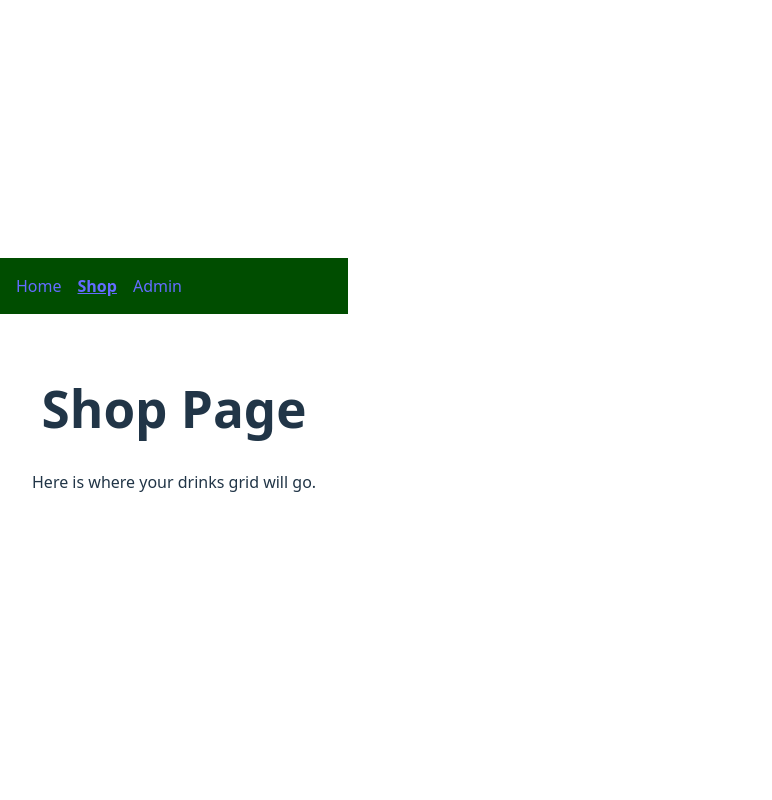
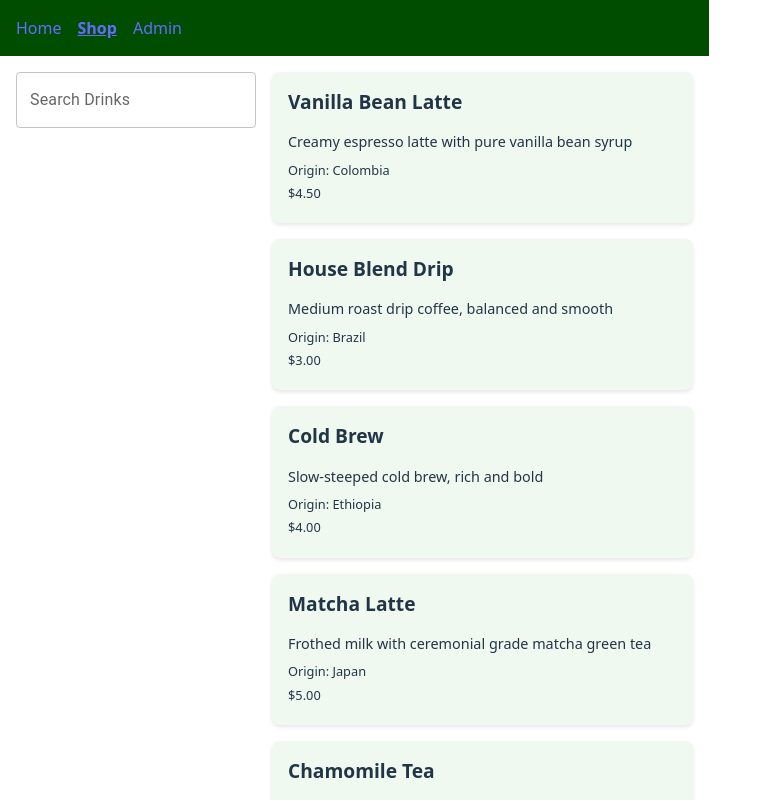
Before and after one commit to Andrew-Snyder627/drink-barista-app, a React (Vite) app: page /shop in a window 1280 px wide. Shown: the top 800 px of the page, without its empty margins (0-772 px from the left). Built offline with nearby package versions, Linux system fonts and the light colour scheme; data requests are answered from the project's data file.

Commit message:
Builds out shop tab functionality & resolves bug with fetching data

```diff
--- a/src/components/FilterSidebar/FilterSidebar.jsx
+++ b/src/components/FilterSidebar/FilterSidebar.jsx
@@ -0,0 +1,19 @@
+import React from "react";
+import TextField from "@mui/material/TextField";
+import styles from "./FilterSidebar.module.css";
+
+function FilterSidebar({ search, setSearch }) {
+  return (
+    <div className={styles.sidebar}>
+      <TextField
+        label="Search Drinks"
+        variant="outlined"
+        value={search}
+        onChange={(e) => setSearch(e.target.value)}
+        fullWidth
+      />
+    </div>
+  );
+}
+
+export default FilterSidebar;
--- /dev/null
+++ b/src/components/FilterSidebar/FilterSidebar.module.css
@@ -0,0 +1,3 @@
+.sidebar {
+  /* add a little background or padding here later */
+}
--- a/src/components/ProductCard/ProductCard.jsx
+++ b/src/components/ProductCard/ProductCard.jsx
@@ -0,0 +1,17 @@
+import React from "react";
+import styles from "./ProductCard.module.css";
+
+function ProductCard({ drink }) {
+  const { name, description, origin, price } = drink;
+
+  return (
+    <div className={styles.card}>
+      <h2 className={styles.title}>{name}</h2>
+      <p className={styles.desc}>{description}</p>
+      <p className={styles.origin}>Origin: {origin}</p>
+      <p className={styles.price}>${price.toFixed(2)}</p>
+    </div>
+  );
+}
+
+export default ProductCard;
--- /dev/null
+++ b/src/components/ProductCard/ProductCard.module.css
@@ -0,0 +1,22 @@
+.card {
+  background-color: #f0f9f0; /* soft green */
+  padding: 1rem;
+  border-radius: 8px;
+  box-shadow: 0 2px 4px rgba(0, 0, 0, 0.1);
+}
+
+.title {
+  margin: 0 0 0.5rem;
+  font-size: 1.2rem;
+}
+
+.desc {
+  font-size: 0.9rem;
+  margin-bottom: 0.5rem;
+}
+
+.origin,
+.price {
+  font-size: 0.8rem;
+  margin: 0.25rem 0;
+}
--- a/src/components/ProductGrid/ProductGrid.jsx
+++ b/src/components/ProductGrid/ProductGrid.jsx
@@ -0,0 +1,15 @@
+import React from "react";
+import ProductCard from "../ProductCard/ProductCard";
+import styles from "./ProductGrid.module.css";
+
+function ProductGrid({ drinks }) {
+  return (
+    <div className={styles.grid}>
+      {drinks.map((drink) => (
+        <ProductCard key={drink.id} drink={drink} />
+      ))}
+    </div>
+  );
+}
+
+export default ProductGrid;
--- /dev/null
+++ b/src/components/ProductGrid/ProductGrid.module.css
@@ -0,0 +1,5 @@
+.grid {
+  display: grid;
+  grid-template-columns: repeat(auto-fill, minmax(220px, 1fr));
+  gap: 1rem;
+}
--- a/src/components/ShopPage/ShopPage.jsx
+++ b/src/components/ShopPage/ShopPage.jsx
@@ -1,8 +1,39 @@
+import React, { useState } from "react";
+import useFetch from "../../hooks/useFetch";
+import FilterSidebar from "../FilterSidebar/FilterSidebar";
+import ProductGrid from "../ProductGrid/ProductGrid";
+import styles from "./ShopPage.module.css";
+
 function ShopPage() {
+  const {
+    data: drinksData,
+    loading,
+    error,
+  } = useFetch("http://localhost:4000/drinks");
+  const [search, setSearch] = useState("");
+
+  // 1) Short-circuit on loading / error
+  if (loading) return <div className={styles.message}>Loading drinks…</div>;
+  if (error) return <div className={styles.message}>Error: {error}</div>;
+
+  // 2) Now that fetch is done, data should be an array — but just in case:
+  const drinks = Array.isArray(drinksData) ? drinksData : [];
+
+  // 3) Safe to filter
+  const filteredDrinks = drinks.filter(
+    (d) =>
+      d.name.toLowerCase().includes(search.toLowerCase()) ||
+      d.description.toLowerCase().includes(search.toLowerCase())
+  );
+
   return (
-    <div style={{ padding: "2rem", textAlign: "center" }}>
-      <h1>Shop Page</h1>
-      <p>Here is where your drinks grid will go.</p>
+    <div className={styles.container}>
+      <aside className={styles.sidebar}>
+        <FilterSidebar search={search} setSearch={setSearch} />
+      </aside>
+      <main className={styles.main}>
+        <ProductGrid drinks={filteredDrinks} />
+      </main>
     </div>
   );
 }
--- /dev/null
+++ b/src/components/ShopPage/ShopPage.module.css
@@ -0,0 +1,20 @@
+.container {
+  display: flex;
+  align-items: flex-start;
+  padding: 1rem;
+}
+
+.sidebar {
+  width: 240px;
+  margin-right: 1rem;
+}
+
+.main {
+  flex: 1;
+}
+
+.message {
+  padding: 2rem;
+  text-align: center;
+  font-size: 1.1rem;
+}
```
Also changed, not shown: src/api/drinks.js (+30 -0 lines).
